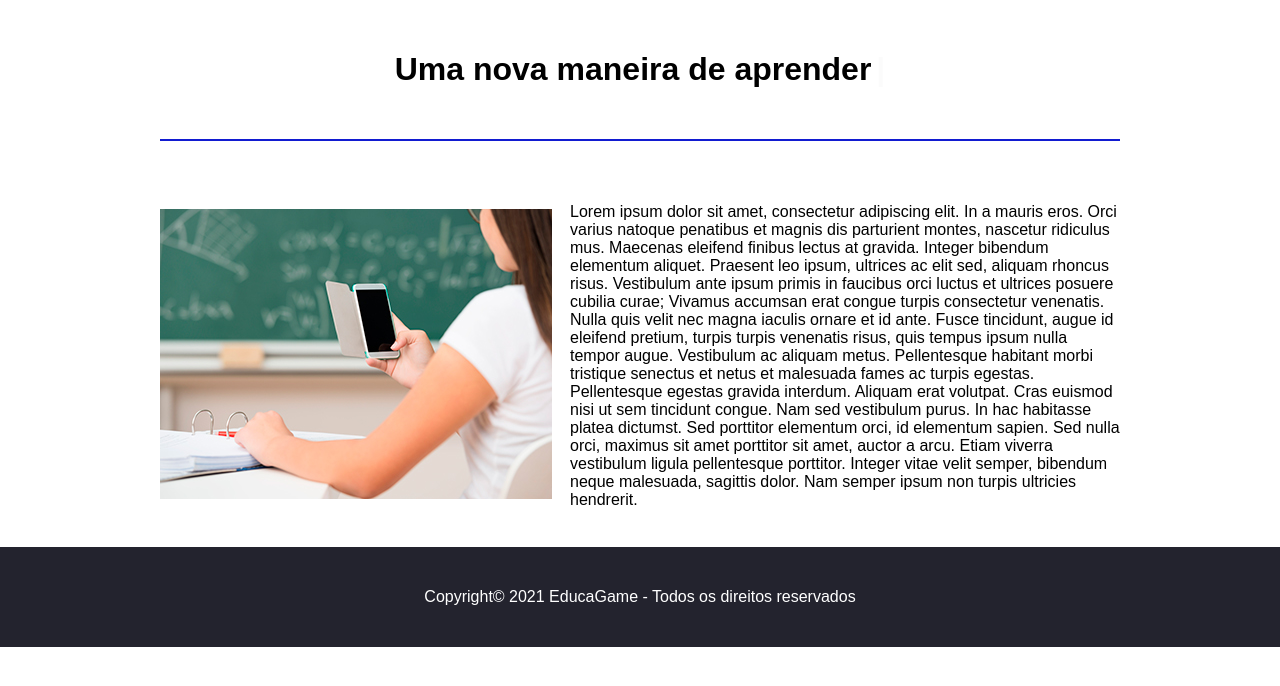
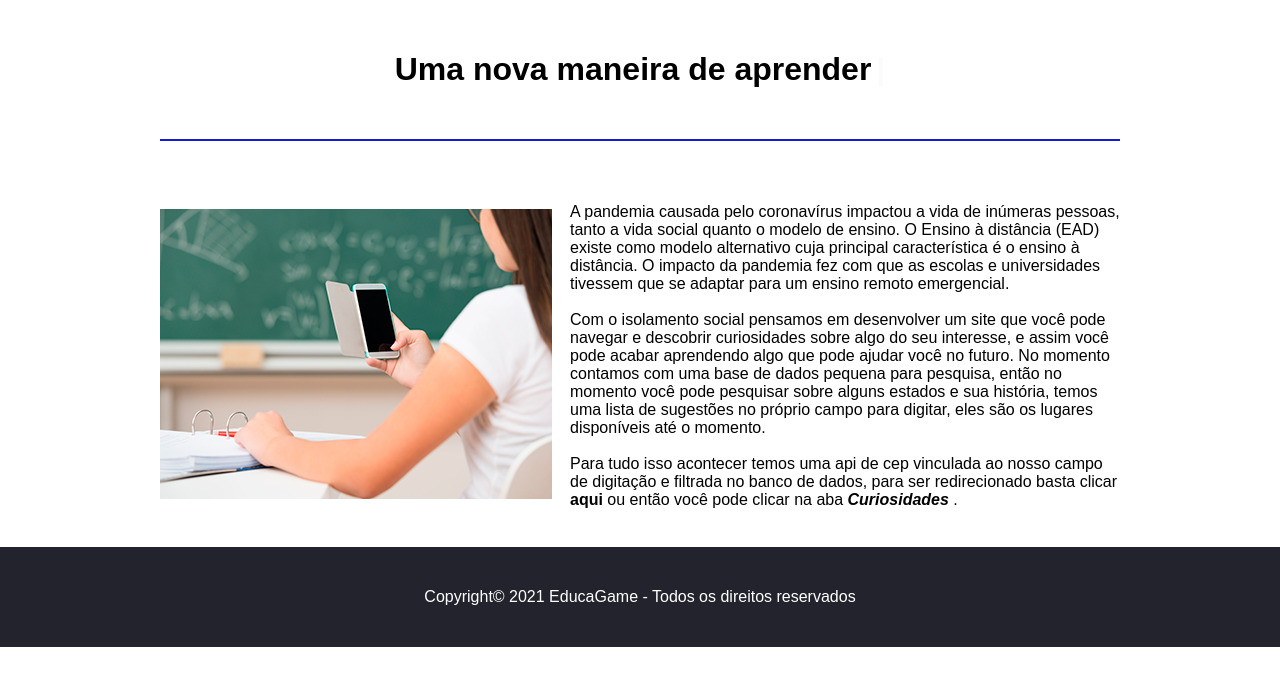
Before and after one commit to joaopver10/PCA-Webservice-Python, a Django app: page / in a window 1280 px wide. Shown: the part 64-750 px from the top of the page. Run offline with Django 3.2, Linux system fonts and the light colour scheme.

Commit message:
Pagina inicial com texto de apresentação e pequena modificações nos estilos

```diff
--- a/ProjetoPCA/static/CSS/estilo.css
+++ b/ProjetoPCA/static/CSS/estilo.css
@@ -127,6 +127,7 @@ footer p{
     margin: 4% auto;
     max-width: 960px;
     padding-bottom: 4%;
+     cursor: default;
 }
 
 #imagem{
@@ -136,6 +137,13 @@ footer p{
 
 #texto{
     width: 550px;
+}
+#texto a{
+    text-decoration: none;
+    color: black;
+}
+#texto p{
+     cursor: default;
 }
 
 
--- a/ProjetoPCA/static/CSS/pageJogo.css
+++ b/ProjetoPCA/static/CSS/pageJogo.css
@@ -16,6 +16,7 @@
     margin: 4% auto;
     max-width: 960px;
     padding-bottom: 4%;
+     cursor: default;
 }
 
 #footer-jogo{
--- a/ProjetoPCA/static/CSS/sobre.css
+++ b/ProjetoPCA/static/CSS/sobre.css
@@ -30,6 +30,7 @@ section p{
     margin: 4% auto;
     max-width: 960px;
     padding-bottom: 4%;
+     cursor: default;
 }
 
 
--- a/ProjetoPCA/templates/index.html
+++ b/ProjetoPCA/templates/index.html
@@ -36,26 +36,25 @@
         <img src="{% static 'images/imagem.jpg' %}"/>
     </div>
     <div id="texto">
-        <p>Lorem ipsum dolor sit amet, consectetur adipiscing elit. In a mauris eros. Orci varius natoque penatibus et
-            magnis dis parturient montes, nascetur ridiculus mus. Maecenas eleifend finibus lectus at gravida. Integer
-            bibendum elementum aliquet. Praesent leo ipsum, ultrices ac elit sed, aliquam rhoncus risus.
-            Vestibulum ante ipsum primis in faucibus orci luctus et ultrices posuere cubilia curae; Vivamus accumsan
-            erat congue turpis consectetur venenatis. Nulla quis velit nec magna iaculis ornare et id ante.
-            Fusce tincidunt, augue id eleifend pretium, turpis turpis venenatis risus, quis tempus ipsum nulla
-            tempor augue. Vestibulum ac aliquam metus. Pellentesque habitant morbi tristique senectus et netus et
-            malesuada fames ac turpis egestas. Pellentesque egestas gravida interdum. Aliquam erat volutpat.
-            Cras euismod nisi ut sem tincidunt congue.
-
-            Nam sed vestibulum purus. In hac habitasse platea dictumst. Sed porttitor elementum orci, id elementum
-            sapien. Sed nulla orci, maximus sit amet porttitor sit amet, auctor a arcu. Etiam viverra vestibulum ligula
-            pellentesque porttitor. Integer vitae velit semper, bibendum neque malesuada, sagittis dolor. Nam semper
-            ipsum non turpis ultricies hendrerit.
+        <p>A pandemia causada pelo coronavírus impactou a vida de inúmeras pessoas, tanto a vida social quanto o modelo
+            de ensino. O Ensino à distância (EAD) existe como modelo alternativo cuja principal característica é o
+            ensino à distância. O impacto da pandemia fez com que as escolas e universidades tivessem que se adaptar
+            para um ensino remoto emergencial.
+        </p>
+        <br>
+        <p>Com o isolamento social pensamos em desenvolver um site que você pode navegar e descobrir curiosidades sobre
+            algo do seu interesse, e assim você pode acabar aprendendo algo que pode ajudar você no futuro. No momento
+            contamos com uma base de dados pequena para pesquisa, então no momento você pode pesquisar sobre alguns
+            estados e sua história, temos uma lista de sugestões no próprio campo para digitar, eles são os lugares
+            disponíveis até o momento.
+        </p>
+        <br>
+        <p> Para tudo isso acontecer temos uma api de cep vinculada ao nosso campo de digitação e filtrada no banco de
+            dados, para ser redirecionado basta clicar <a href="{% url 'curiosidades' %}"><strong>aqui</strong> </a> ou
+            então você pode clicar na aba <i><strong>Curiosidades</strong> </i>.
         </p>
     </div>
 </section>
-
-
-
 
 
 <footer>
```
Also changed, not shown: ProjetoPCA/templates/jogo.html (+9 -1 lines), db.sqlite3.
